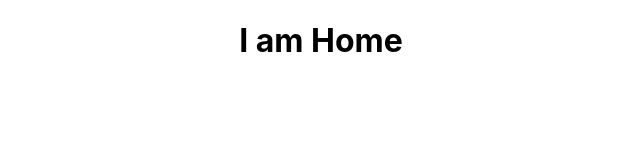
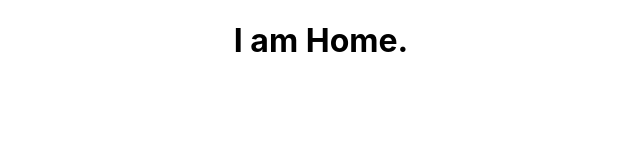
Before and after one commit to KarinaKanoDev/TotalLook, a React (Create React App) app: page / in a window 1280 px wide. Shown: the top 160 px of the page, without its empty margins (319-959 px from the left). Built offline with nearby package versions, Linux system fonts and the light colour scheme.

Commit message:
updating Work space

```diff
--- a/src/ComponentView/homePage/Home.jsx
+++ b/src/ComponentView/homePage/Home.jsx
@@ -9,7 +9,7 @@ export function Home() {
 
         <div>
             <Header />
-            <h1>I am Home</h1>
+            <h1>I am Home.</h1>
             <Footer />
         </div>
 
```
